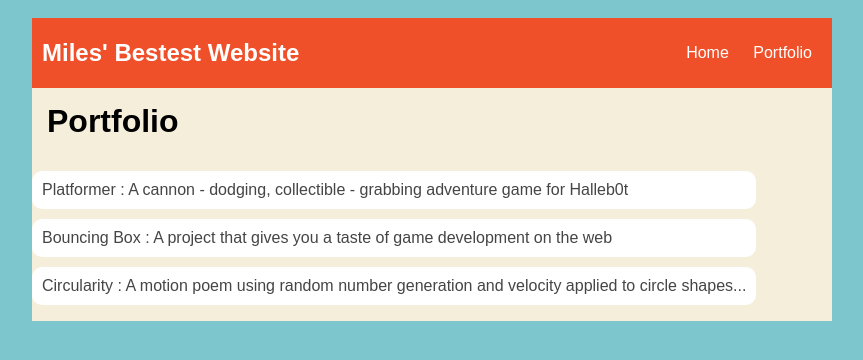
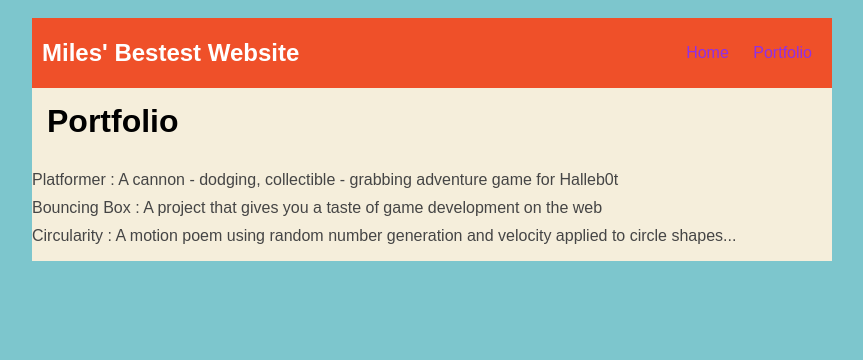
Before and after one commit to mde224/mde224.github.io, a plain HTML site: page portfolio.html in a window 1280 px wide. Shown: the whole page, without its empty margins (208-1071 px from the left). Drawn offline with Linux system fonts and the light colour scheme.

Commit message:
updating styling

```diff
--- a/portfolio.html
+++ b/portfolio.html
@@ -39,7 +39,7 @@
   }
   .nav-a {
       text-decoration: none;
-      color: #fff;
+      color: rgb(143, 48, 231);
   }
 
   /* main container area beneath menu */
@@ -59,14 +59,14 @@
          }
 
          #portfolio li {
-             background: #fff;
+             background: rgb(86, 230, 129)
              padding: 10px;
              border-radius: 10px;
              margin-bottom: 10px;
          }
 
          #portfolio li:hover {
-             background: #eee;
+             background: rgb(224, 12, 12);
          }
 
          #portfolio a {
--- a/style.css
+++ b/style.css
@@ -16,6 +16,8 @@
             margin: 0 auto;
             display: flex;
             padding: 10px;
+            margin-bottom: 20px;
+            border-bottom-right-radius: 20px;
         }
         h1 {
             display: flex;
```
